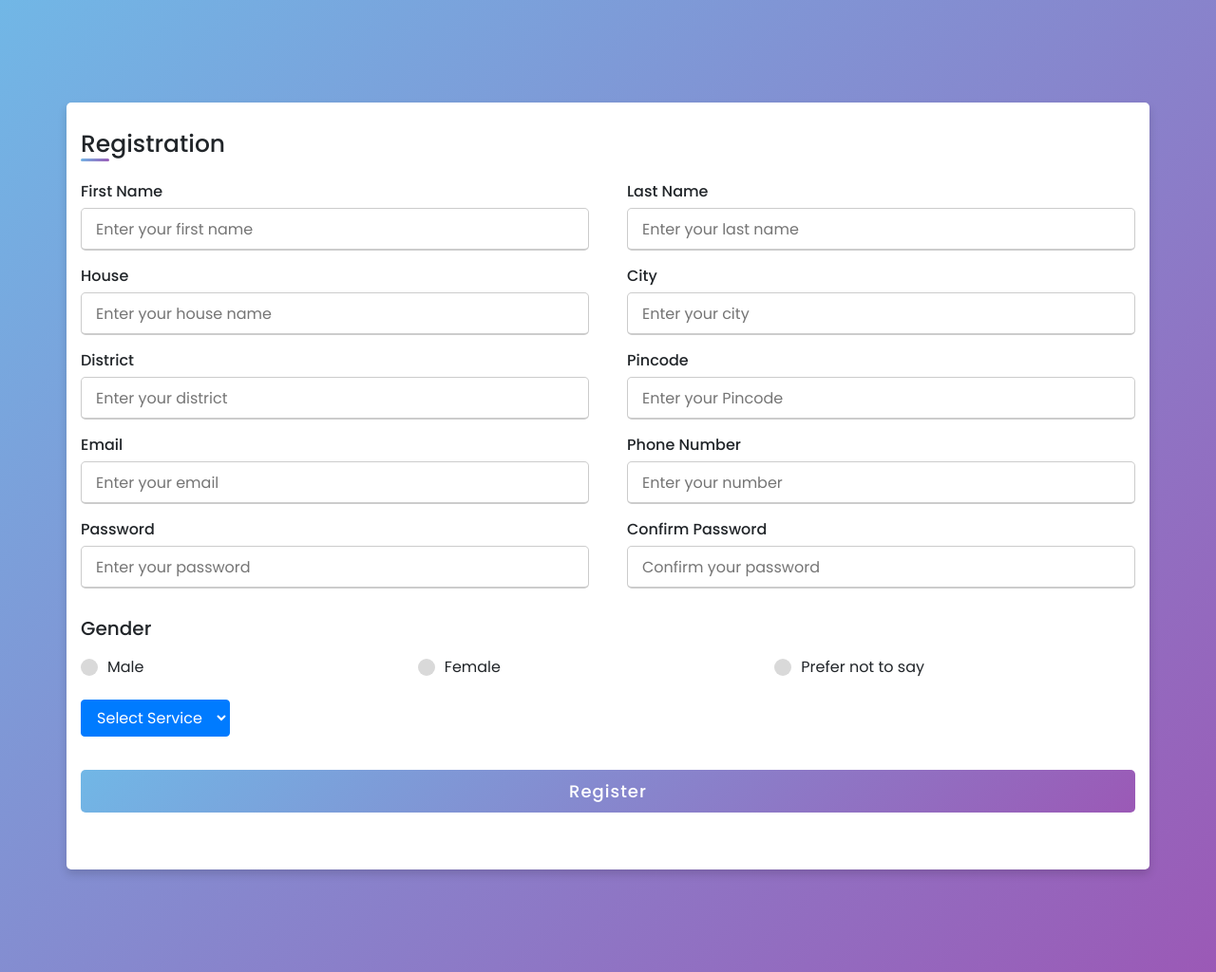
After one commit to Muhammed-Ameen-22/doorstep-home-services, a PHP site: page /registration.html in a window 1280 px wide. The commit adds this page. Shown: the whole page at 95% size. Run offline with PHP 8.4, Linux system fonts and the light colour scheme.

Commit message:
Login and registration pages added

```diff
--- /dev/null
+++ b/registration.html
@@ -0,0 +1,96 @@
+<!DOCTYPE html>
+<html lang="en" dir="ltr">
+  <head>
+    <meta charset="UTF-8">
+    <title> Registration | DHS </title>
+    <link rel="stylesheet" href="stylesheets/registration-style.css">
+    <link href="stylesheets/bootstrap.css" rel="stylesheet">
+     <meta name="viewport" content="width=device-width, initial-scale=1.0">
+   </head>
+<body>
+  <div class="container">
+    <div class="title">Registration</div>
+    <div class="content">
+      <form action="#">
+        <div class="user-details">
+          <div class="input-box">
+            <span class="details">First Name</span>
+            <input type="text" placeholder="Enter your first name" required>
+          </div>
+          <div class="input-box">
+            <span class="details">Last Name</span>
+            <input type="text" placeholder="Enter your last name" required>
+          </div>
+          <div class="input-box">
+            <span class="details">House</span>
+            <input type="text" placeholder="Enter your house name" required>
+          </div>
+          <div class="input-box">
+            <span class="details">City</span>
+            <input type="text" placeholder="Enter your city" required>
+        </div>
+            <div class="input-box">
+                <span class="details">District</span>
+                <input type="text" placeholder="Enter your district" required>
+              </div>
+
+          <div class="input-box">
+            <span class="details">Pincode</span>
+            <input type="text" placeholder="Enter your Pincode" required>
+          </div>
+          <div class="input-box">
+            <span class="details">Email</span>
+            <input type="text" placeholder="Enter your email" required>
+          </div>
+          <div class="input-box">
+            <span class="details">Phone Number</span>
+            <input type="text" placeholder="Enter your number" required>
+          </div>
+          <div class="input-box">
+            <span class="details">Password</span>
+            <input type="text" placeholder="Enter your password" required>
+          </div>
+          <div class="input-box">
+            <span class="details">Confirm Password</span>
+            <input type="text" placeholder="Confirm your password" required>
+          </div>
+        </div>
+        <div class="gender-details">
+          <input type="radio" name="gender" id="dot-1">
+          <input type="radio" name="gender" id="dot-2">
+          <input type="radio" name="gender" id="dot-3">
+          <span class="gender-title">Gender</span>
+          <div class="category">
+            <label for="dot-1">
+            <span class="dot one"></span>
+            <span class="gender">Male</span>
+          </label>
+          <label for="dot-2">
+            <span class="dot two"></span>
+            <span class="gender">Female</span>
+          </label>
+          <label for="dot-3">
+            <span class="dot three"></span>
+            <span class="gender">Prefer not to say</span>
+            </label>
+          </div>
+        </div>
+          <select class="btn btn-primary dropdown-toggle">
+            <div class="dropdown-menu" >
+              <option class="dropdown-item" value="" disabled selected hidden>Select Service</option>
+              <option class="dropdown-item" value="Hello">Carpenter</option>
+              <option class="dropdown-item" value="Hello">Electrician</option>
+              <option class="dropdown-item" value="Hello">Mechanic</option>
+              <option class="dropdown-item" value="Hello">Painter</option>
+              <option class="dropdown-item" value="Hello">Plumber</option>
+            </div>
+          </select>
+        <div class="button">
+          <input type="submit" value="Register">
+        </div>
+      </form>
+    </div>
+  </div>
+
+</body>
+</html>
--- /dev/null
+++ b/stylesheets/registration-style.css
@@ -0,0 +1,146 @@
+@import url('https://fonts.googleapis.com/css2?family=Poppins:wght@200;300;400;500;600;700&display=swap');
+*{
+  margin: 0;
+  padding: 0;
+  box-sizing: border-box;
+  font-family: 'Poppins',sans-serif;
+}
+body{
+  height: 128vh;
+  display: flex;
+  justify-content: center;
+  align-items: center;
+  padding: 10px;
+  background: linear-gradient(135deg, #71b7e6, #9b59b6);
+}
+.container{
+  max-width: 700px;
+  width: 100%;
+  background-color: #fff;
+  padding: 25px 30px;
+  border-radius: 5px;
+  box-shadow: 0 5px 10px rgba(0,0,0,0.15);
+}
+.container .title{
+  font-size: 25px;
+  font-weight: 500;
+  position: relative;
+}
+.container .title::before{
+  content: "";
+  position: absolute;
+  left: 0;
+  bottom: 0;
+  height: 3px;
+  width: 30px;
+  border-radius: 5px;
+  background: linear-gradient(135deg, #71b7e6, #9b59b6);
+}
+.content form .user-details{
+  display: flex;
+  flex-wrap: wrap;
+  justify-content: space-between;
+  margin: 20px 0 12px 0;
+}
+form .user-details .input-box{
+  margin-bottom: 15px;
+  width: calc(100% / 2 - 20px);
+}
+form .input-box span.details{
+  display: block;
+  font-weight: 500;
+  margin-bottom: 5px;
+}
+.user-details .input-box input{
+  height: 45px;
+  width: 100%;
+  outline: none;
+  font-size: 16px;
+  border-radius: 5px;
+  padding-left: 15px;
+  border: 1px solid #ccc;
+  border-bottom-width: 2px;
+  transition: all 0.3s ease;
+}
+.user-details .input-box input:focus,
+.user-details .input-box input:valid{
+  border-color: #9b59b6;
+}
+ form .gender-details .gender-title{
+  font-size: 20px;
+  font-weight: 500;
+ }
+ form .category{
+   display: flex;
+   width: 80%;
+   margin: 14px 0 ;
+   justify-content: space-between;
+ }
+ form .category label{
+   display: flex;
+   align-items: center;
+   cursor: pointer;
+ }
+ form .category label .dot{
+  height: 18px;
+  width: 18px;
+  border-radius: 50%;
+  margin-right: 10px;
+  background: #d9d9d9;
+  border: 5px solid transparent;
+  transition: all 0.3s ease;
+}
+ #dot-1:checked ~ .category label .one,
+ #dot-2:checked ~ .category label .two,
+ #dot-3:checked ~ .category label .three{
+   background: #9b59b6;
+   border-color: #d9d9d9;
+ }
+ form input[type="radio"]{
+   display: none;
+ }
+ form .button{
+   height: 45px;
+   margin: 35px 0
+ }
+ form .button input{
+   height: 100%;
+   width: 100%;
+   border-radius: 5px;
+   border: none;
+   color: #fff;
+   font-size: 18px;
+   font-weight: 500;
+   letter-spacing: 1px;
+   cursor: pointer;
+   transition: all 0.3s ease;
+   background: linear-gradient(135deg, #71b7e6, #9b59b6);
+ }
+ form .button input:hover{
+  /* transform: scale(0.99); */
+  background: linear-gradient(-135deg, #71b7e6, #9b59b6);
+  }
+ @media(max-width: 584px){
+ .container{
+  max-width: 100%;
+}
+form .user-details .input-box{
+    margin-bottom: 15px;
+    width: 100%;
+  }
+  form .category{
+    width: 100%;
+  }
+  .content form .user-details{
+    max-height: 300px;
+    overflow-y: scroll;
+  }
+  .user-details::-webkit-scrollbar{
+    width: 5px;
+  }
+  }
+  @media(max-width: 459px){
+  .container .content .category{
+    flex-direction: column;
+  }
+}
```
Also changed, not shown: cust-dashboard.html (added, +68 -0 lines), index.html (+95 -19 lines), javascript/logincheck.js (added, +49 -0 lines), stylesheets/style.css (+210 -2 lines).
